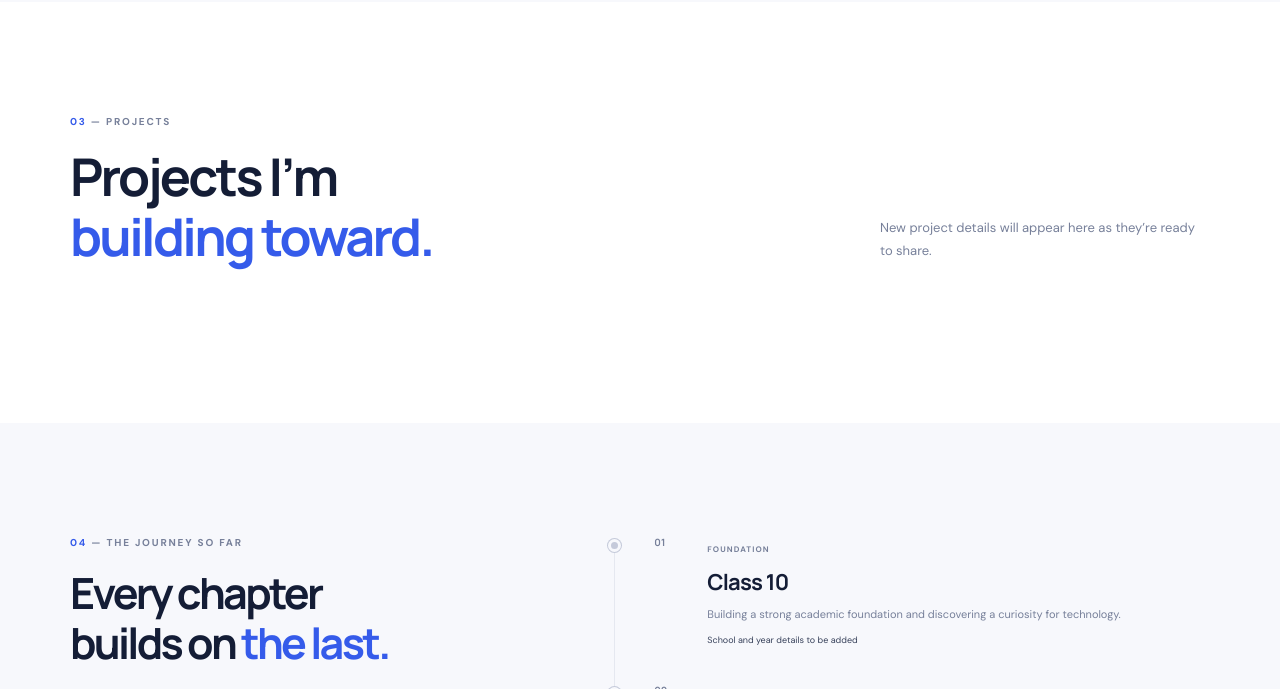
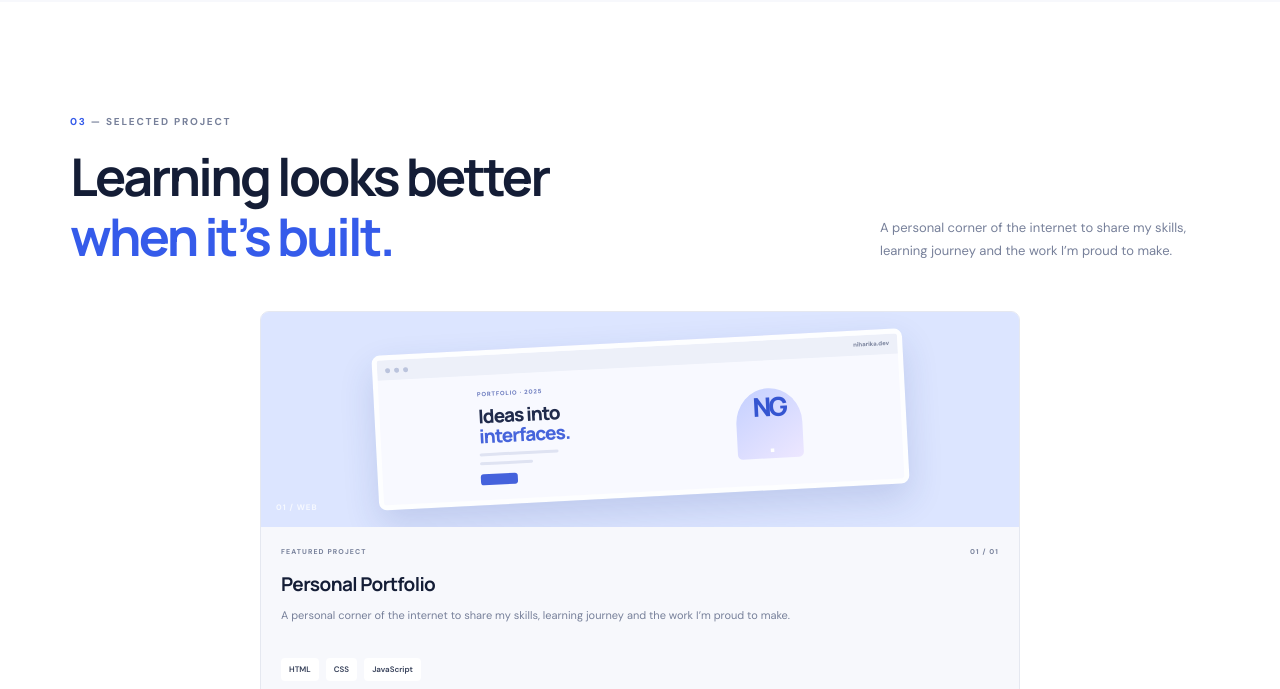
Before and after one commit to missniharika2006-ops/portfolio-website, a plain HTML site: page index.html in a window 1280 px wide. Shown: the part 2650-3339 px from the top of the page. Drawn offline with Linux system fonts and the light colour scheme.

Commit message:
Keep only personal portfolio project card

```diff
--- a/css/style.css
+++ b/css/style.css
@@ -159,6 +159,7 @@ h2 em,.skills-aside h3 em{color:var(--blue);font-style:normal}
 .filter-button.active{border-color:var(--ink);background:var(--ink);color:var(--bg)}
 .filter-button span{padding-left:5px;color:var(--blue)}
 .project-grid{display:grid;grid-template-columns:repeat(2,1fr);gap:18px}
+.project-grid-single{grid-template-columns:minmax(0,1fr);max-width:760px;margin-inline:auto}
 .project-card{overflow:hidden;border:1px solid var(--line);border-radius:9px;background:var(--bg);transition:transform var(--transition),border-color var(--transition),opacity .25s}
 .project-card:hover{transform:translateY(-4px);border-color:color-mix(in srgb,var(--blue) 42%,var(--line))}
 .project-card.is-hidden{display:none}
--- a/index.html
+++ b/index.html
@@ -105,7 +105,13 @@
 
     <section class="section-pad projects-section" id="projects">
       <div class="container">
-        <div class="section-heading reveal"><div><p class="eyebrow"><span>03</span> — PROJECTS</p><h2>Projects I’m<br><em>building toward.</em></h2></div><p class="heading-note">New project details will appear here as they’re ready to share.</p></div>
+        <div class="section-heading reveal"><div><p class="eyebrow"><span>03</span> — SELECTED PROJECT</p><h2>Learning looks better<br><em>when it’s built.</em></h2></div><p class="heading-note">A personal corner of the internet to share my skills, learning journey and the work I’m proud to make.</p></div>
+        <div class="project-grid project-grid-single">
+          <article class="project-card project-featured reveal" data-category="web">
+            <div class="project-art art-portfolio"><div class="art-browser"><div class="browser-bar"><span></span><span></span><span></span><b>niharika.dev</b></div><div class="browser-content"><div class="browser-lines"><small>PORTFOLIO · 2025</small><strong>Ideas into<br><em>interfaces.</em></strong><span></span><span></span><i></i></div><div class="browser-abstract">NG<span>.</span></div></div></div><span class="art-label">01 / WEB</span></div>
+            <div class="project-info"><div class="project-meta"><span>FEATURED PROJECT</span><span>01 / 01</span></div><h3>Personal Portfolio</h3><p>A personal corner of the internet to share my skills, learning journey and the work I’m proud to make.</p><div class="project-tech"><span>HTML</span><span>CSS</span><span>JavaScript</span></div><div class="project-actions"><a href="#home" class="project-link">View project <i class="fa-solid fa-arrow-up-right-from-square"></i></a><a href="https://github.com/missniharika2006-ops/portfolio-website" target="_blank" rel="noreferrer" class="project-github"><i class="fa-brands fa-github"></i> GitHub</a></div></div>
+          </article>
+        </div>
       </div>
     </section>
 
```
